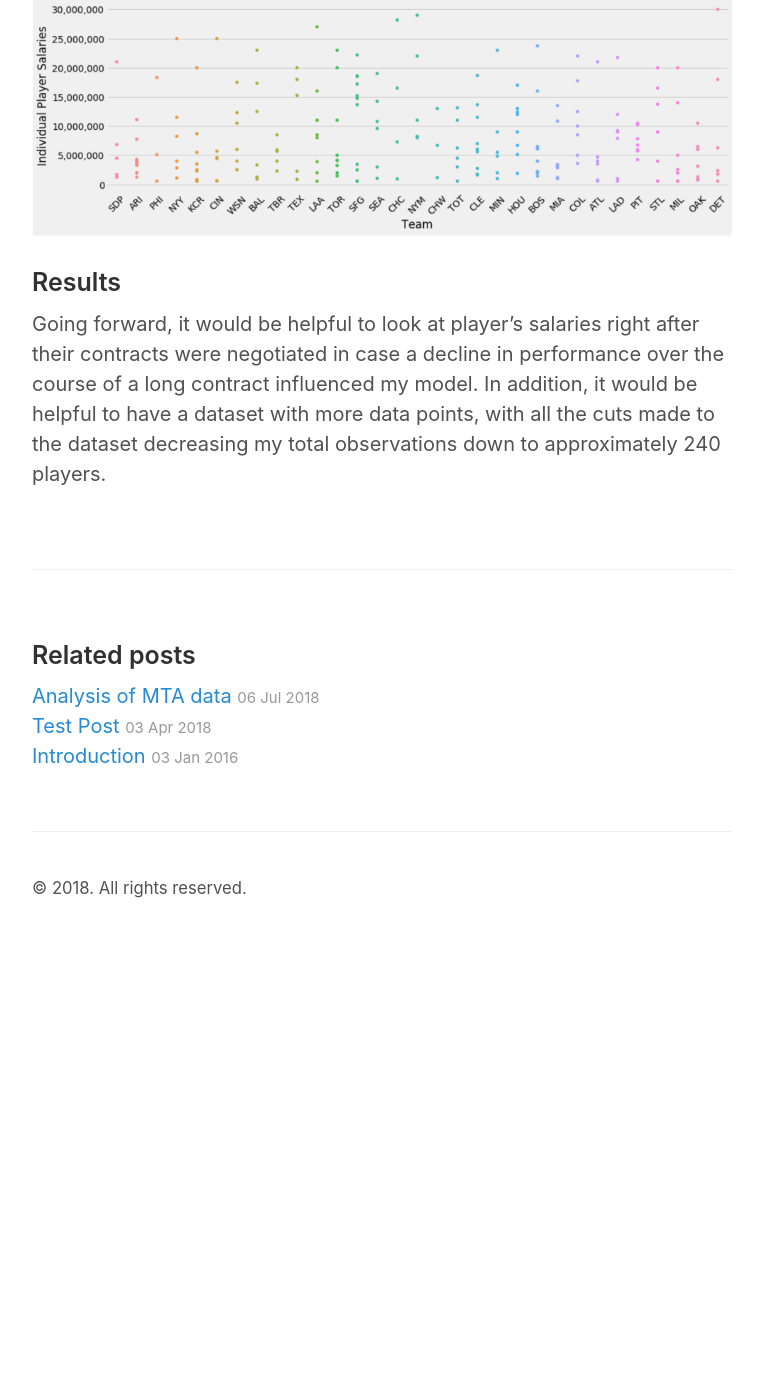
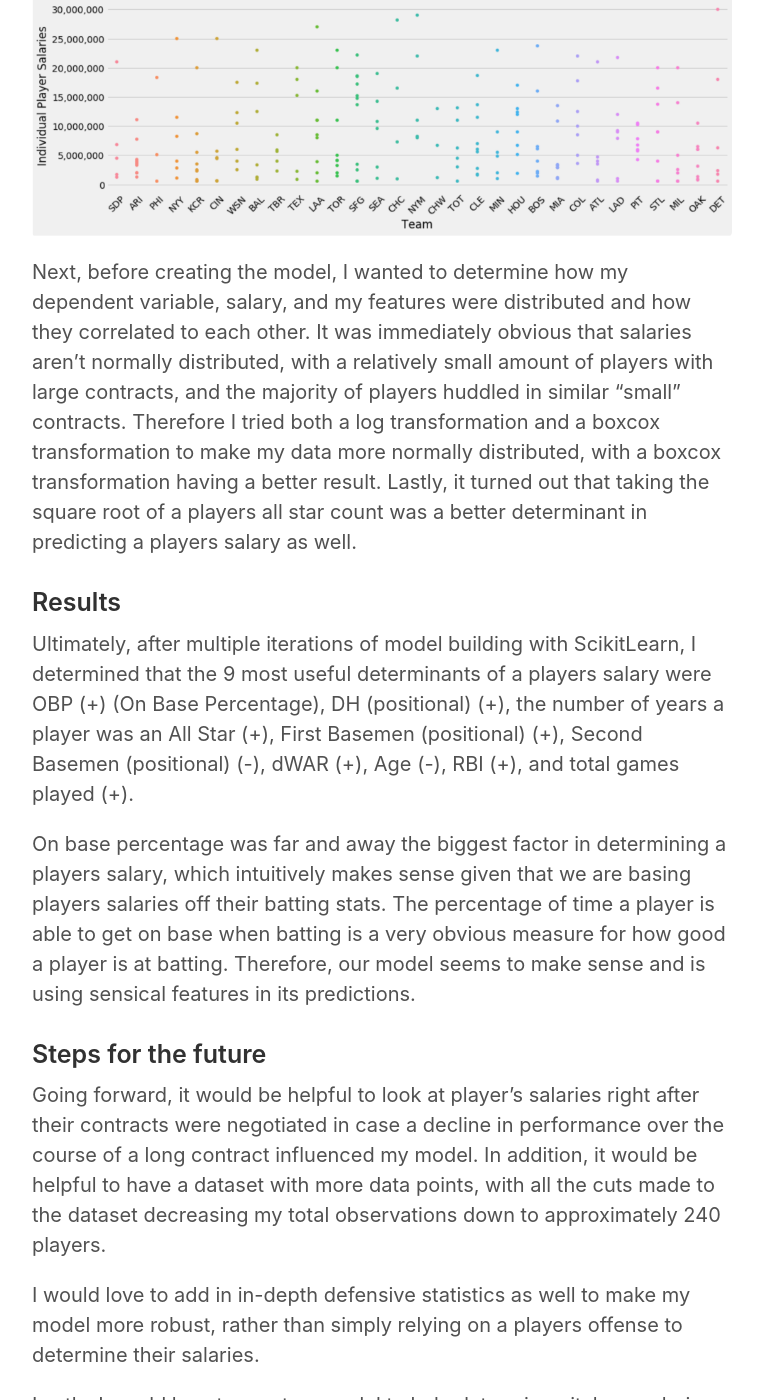
Before and after one commit to brendenrossin/brendenrossin.github.io, a Jekyll site: the page built from _posts/2018-07-25-project-luther.md, in a window 1280 px wide and 1400 px high, scrolled down 3644 px. Shown: the whole window, without its empty margins (258-1021 px from the left). Built offline with Jekyll 4.4.1, drawn with Linux system fonts in a browser that asks for light colours; before the commit the page ends 4586 px from its top, so only the background shows below that; some of the changed text lies outside the part shown.

Commit message:
finished first draft of baseball blog

```diff
--- a/_posts/2018-07-25-project-luther.md
+++ b/_posts/2018-07-25-project-luther.md
@@ -33,7 +33,18 @@ I then created dummy variables for the 9 remaining positions (including Designat
 
 ![Image Missing]({{"/assets/Team_vs_Salary.png"|https://github.com/brendenrossin/brendenrossin.github.io/blob/master/assets/Screen%20Shot%202018-07-19%20at%208.35.44%20PM.png}})
 
+Next, before creating the model, I wanted to determine how my dependent variable, salary, and my features were distributed and how they correlated to each other. It was immediately obvious that salaries aren't normally distributed, with a relatively small amount of players with large contracts, and the majority of players huddled in similar "small" contracts. Therefore I tried both a log transformation and a boxcox transformation to make my data more normally distributed, with a boxcox transformation having a better result. Lastly, it turned out that taking the square root of a players all star count was a better determinant in predicting a players salary as well.
+
 ### Results
 
+Ultimately, after multiple iterations of model building with ScikitLearn, I determined that the 9 most useful determinants of a players salary were OBP (+) (On Base Percentage), DH (positional) (+), the number of years a player was an All Star (+), First Basemen (positional) (+), Second Basemen (positional) (-), dWAR (+), Age (-), RBI (+), and total games played (+).
+
+On base percentage was far and away the biggest factor in determining a players salary, which intuitively makes sense given that we are basing players salaries off their batting stats. The percentage of time a player is able to get on base when batting is a very obvious measure for how good a player is at batting. Therefore, our model seems to make sense and is using sensical features in its predictions.
+
+### Steps for the future
 
 Going forward, it would be helpful to look at player's salaries right after their contracts were negotiated in case a decline in performance over the course of a long contract influenced my model. In addition, it would be helpful to have a dataset with more data points, with all the cuts made to the dataset decreasing my total observations down to approximately 240 players.
+
+I would love to add in in-depth defensive statistics as well to make my model more robust, rather than simply relying on a players offense to determine their salaries.
+
+Lastly, I would love to create a model to help determine pitchers salaries as well, as they were completely ignored for the purposes of this project.
```
